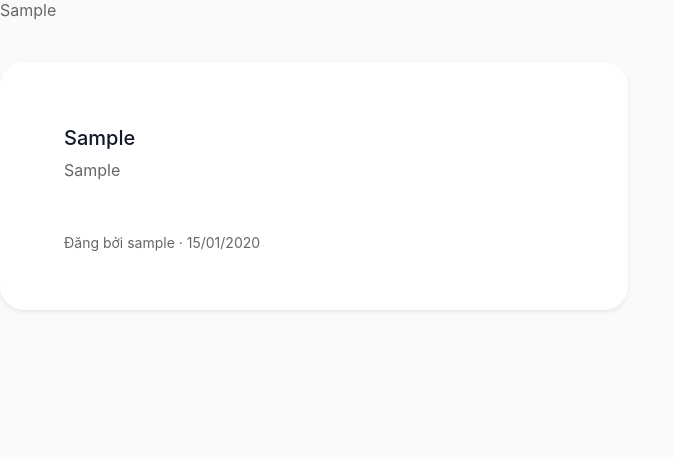
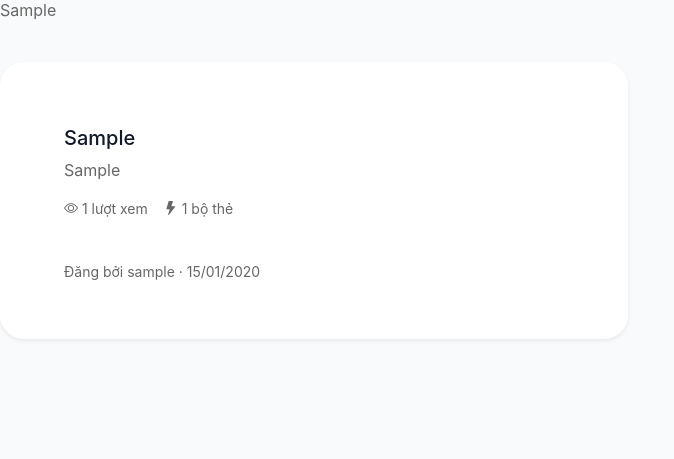
Before and after one commit to HuysakaiStudio/learning_website, a Django app: page /kien-thuc/1/ in a window 1280 px wide. Shown: the part 188-647 px from the top of the page, without its empty margins (0-674 px from the left). Run offline with Django 5.2, Linux system fonts and the light colour scheme; tables that the repository leaves empty hold one stand-in row (values such as "Sample post"); data that the repository does not hold is empty.

Commit message:
chore: uncommitted changes before design fixes

```diff
--- a/apps/de_thi/views.py
+++ b/apps/de_thi/views.py
@@ -88,7 +88,9 @@ def danh_sach_de(request):
     except (TypeError, ValueError):
         selected_mon_id = None
 
-    de_list = DeThi.objects.filter(an=False)
+    de_list = DeThi.objects.filter(an=False).annotate(
+        attempt_count=Count('ketqua', distinct=True)
+    )
     mon_list = Mon.objects.filter(de_thi__an=False).distinct()
 
     if search_q:
--- a/apps/kien_thuc/models.py
+++ b/apps/kien_thuc/models.py
@@ -33,6 +33,7 @@ class BaiViet(models.Model):
     moderation_note = models.TextField(blank=True, help_text='Ghi chú kiểm duyệt')
     moderated_by = models.ForeignKey(User, on_delete=models.SET_NULL, null=True, blank=True, related_name='moderated_bai_viet')
     moderated_at = models.DateTimeField(null=True, blank=True)
+    view_count = models.IntegerField(default=0, help_text='Số lượt xem bài viết')
 
     class Meta:
         verbose_name = 'Bài viết'
@@ -74,6 +75,7 @@ class FlashcardSet(models.Model):
     ngay_tao = models.DateTimeField(auto_now_add=True)
     ngay_cap_nhat = models.DateTimeField(auto_now=True)
     so_luong_the = models.IntegerField(default=0)
+    lan_xem = models.IntegerField(default=0, help_text='Số lượt xem bộ flashcard')
     uuid = models.UUIDField(default=uuid.uuid4, editable=False, unique=True)
     status = models.CharField(max_length=20, choices=STATUS_CHOICES, default='pending')
     moderation_note = models.TextField(blank=True, help_text='Ghi chú kiểm duyệt')
--- a/apps/kien_thuc/views.py
+++ b/apps/kien_thuc/views.py
@@ -17,7 +17,9 @@ def danh_sach_mon(request):
 def bai_viet_theo_mon(request, mon_id):
     """Hiển thị danh sách bài viết của một môn học."""
     mon = get_object_or_404(Mon, id=mon_id)
-    bai_viet_list = mon.bai_viet.filter(status='published').order_by('thu_tu', 'ngay_tao')
+    bai_viet_list = mon.bai_viet.filter(status='published').annotate(
+        flashcard_count=Count('mon__flashcard_sets', distinct=True)
+    ).order_by('thu_tu', 'ngay_tao')
     return render(request, 'kien_thuc/bai_viet_theo_mon.html', {
         'mon': mon,
         'bai_viet_list': bai_viet_list
@@ -31,6 +33,10 @@ def chi_tiet_bai_viet(request, bai_id):
     if bai.status != 'published' and not request.user.is_staff and bai.nguoi_dang != request.user:
         messages.error(request, 'Bạn không có quyền xem bài viết này.')
         return redirect('kien_thuc:danh_sach_mon')
+
+    # Increment view count
+    bai.view_count += 1
+    bai.save(update_fields=['view_count'])
 
     return render(request, 'kien_thuc/chi_tiet_bai_viet.html', {'bai': bai})
 
@@ -168,6 +174,10 @@ def hoc_flashcard(request, flashcard_set_id):
     if flashcard_set.status != 'published' and not request.user.is_staff and flashcard_set.creator != request.user:
         messages.error(request, 'Bạn không có quyền xem bộ Flashcard này.')
         return redirect('kien_thuc:danh_sach_flashcard_sets')
+
+    # Increment view count
+    flashcard_set.lan_xem += 1
+    flashcard_set.save(update_fields=['lan_xem'])
 
     mode = request.GET.get('mode', 'study') # 'study' hoặc 'review'
 
--- a/templates/de_thi/danh_sach_de.html
+++ b/templates/de_thi/danh_sach_de.html
@@ -83,7 +83,7 @@
               <div class="stat-label">Câu hỏi</div>
             </div>
             <div class="text-center">
-              <div class="stat-value stat-value-success">{{ de.thi.count }}</div>
+              <div class="stat-value stat-value-success">{{ de.attempt_count }}</div>
               <div class="stat-label">Lượt thi</div>
             </div>
           </div>
--- a/templates/de_thi/lam_bai.html
+++ b/templates/de_thi/lam_bai.html
@@ -193,7 +193,7 @@ const draftMessage = document.getElementById('draft-message');
 const examDraftKey = `exam_draft_{{ de.id }}_{{ che_do }}`;
 const questionMeta = [
   {% for cau in cau_hoi_list %}
-  { id: {{ cau.id }}, type: '{{ cau.loai }}' },
+  { id: {{ cau.id }}, type: '{{ cau.loai }}' }{% if not forloop.last %},{% endif %}
   {% endfor %}
 ];
 
--- a/templates/kien_thuc/bai_viet_theo_mon.html
+++ b/templates/kien_thuc/bai_viet_theo_mon.html
@@ -24,6 +24,15 @@
       <div class="card-body">
         <h2 class="h5">{{ bai.tieu_de }}</h2>
         <p class="text-muted mb-3">{{ bai.noi_dung|truncatewords:18 }}</p>
+
+        <div class="d-flex gap-3 mb-2">
+          <small class="text-muted">
+            <i class="bi bi-eye"></i> {{ bai.view_count }} lượt xem
+          </small>
+          <small class="text-muted">
+            <i class="bi bi-lightning-fill"></i> {{ bai.flashcard_count|default:0 }} bộ thẻ
+          </small>
+        </div>
       </div>
       <div class="card-footer bg-white border-0 pt-0">
         <small class="text-muted">Đăng bởi {{ bai.nguoi_dang.username|default:"Admin" }} · {{ bai.ngay_tao|date:'d/m/Y' }}</small>
--- a/templates/kien_thuc/chi_tiet_bai_viet.html
+++ b/templates/kien_thuc/chi_tiet_bai_viet.html
@@ -19,7 +19,7 @@
   <h1 style="font-size:24px;margin-bottom:8px">{{ bai.tieu_de }}</h1>
   <p style="color:#888;font-size:13px;margin-bottom:24px;
             padding-bottom:24px;border-bottom:1px solid #eee">
-    {{ bai.mon.ten }} • Đăng bởi {{ bai.nguoi_dang.username|default:"Admin" }} • {{ bai.ngay_tao|date:"d/m/Y" }}
+    {{ bai.mon.ten }} • Đăng bởi {{ bai.nguoi_dang.username|default:"Admin" }} • {{ bai.ngay_tao|date:"d/m/Y" }} • <i class="bi bi-eye"></i> {{ bai.view_count }} lượt xem
   </p>
   <div style="line-height:1.8;font-size:16px" id="noi-dung-bai">{{ bai.noi_dung|linebreaks }}</div>
 </div>
--- a/templates/kien_thuc/danh_sach_mon.html
+++ b/templates/kien_thuc/danh_sach_mon.html
@@ -38,8 +38,8 @@
                 <div class="stat-label">Bài viết</div>
               </div>
               <div class="text-center">
-                <div class="stat-value" style="color: var(--accent-600);">{{ mon.flashcard_set.count }}</div>
-                <div class="stat-label">Flashcard</div>
+                <div class="stat-value" style="color: var(--accent-600);">{{ mon.flashcard_sets.count }}</div>
+                <div class="stat-label">Bộ thẻ</div>
               </div>
             </div>
 
```
Also changed, not shown: apps/kien_thuc/migrations/0011_baiviet_view_count_flashcardset_lan_xem.py (added).
